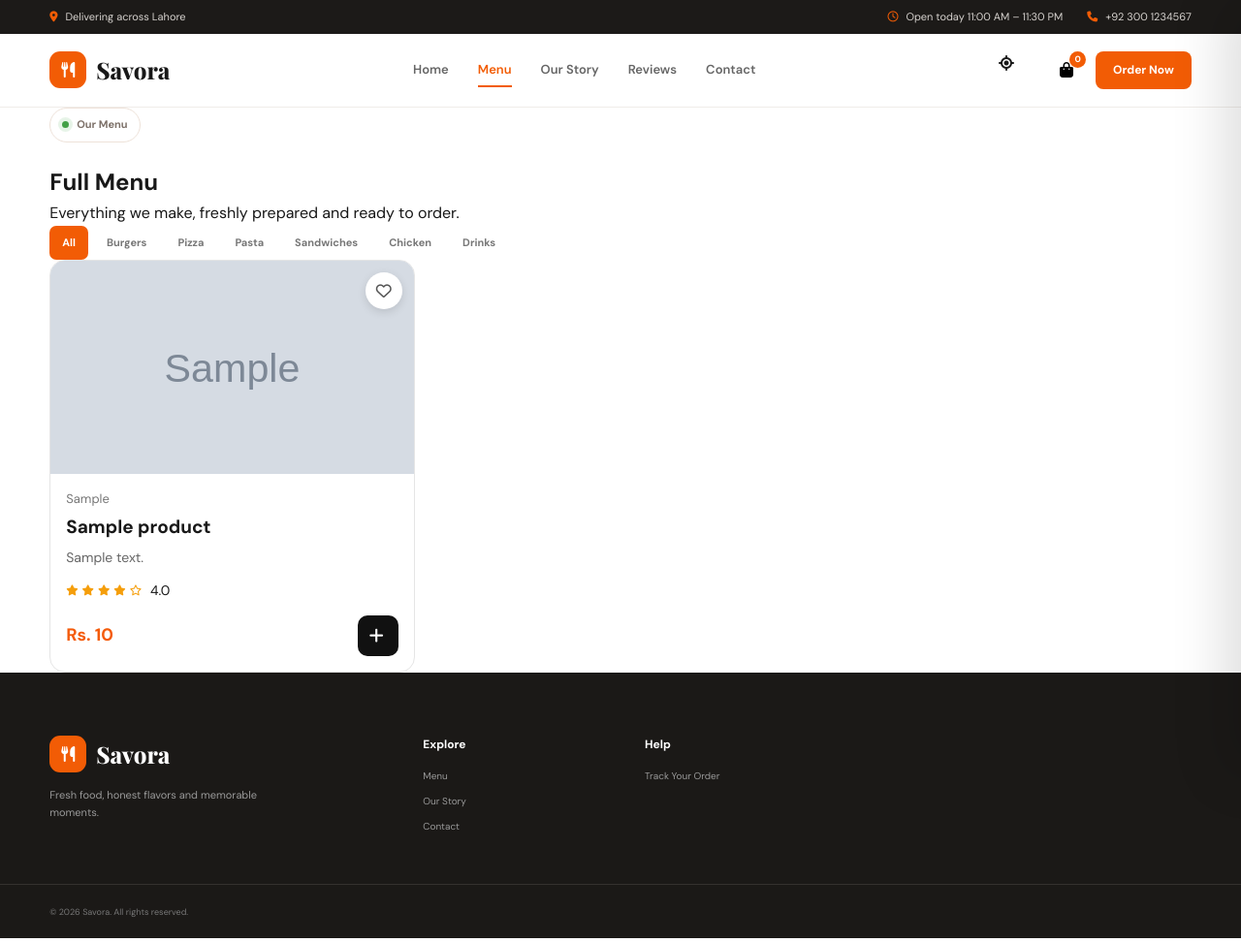
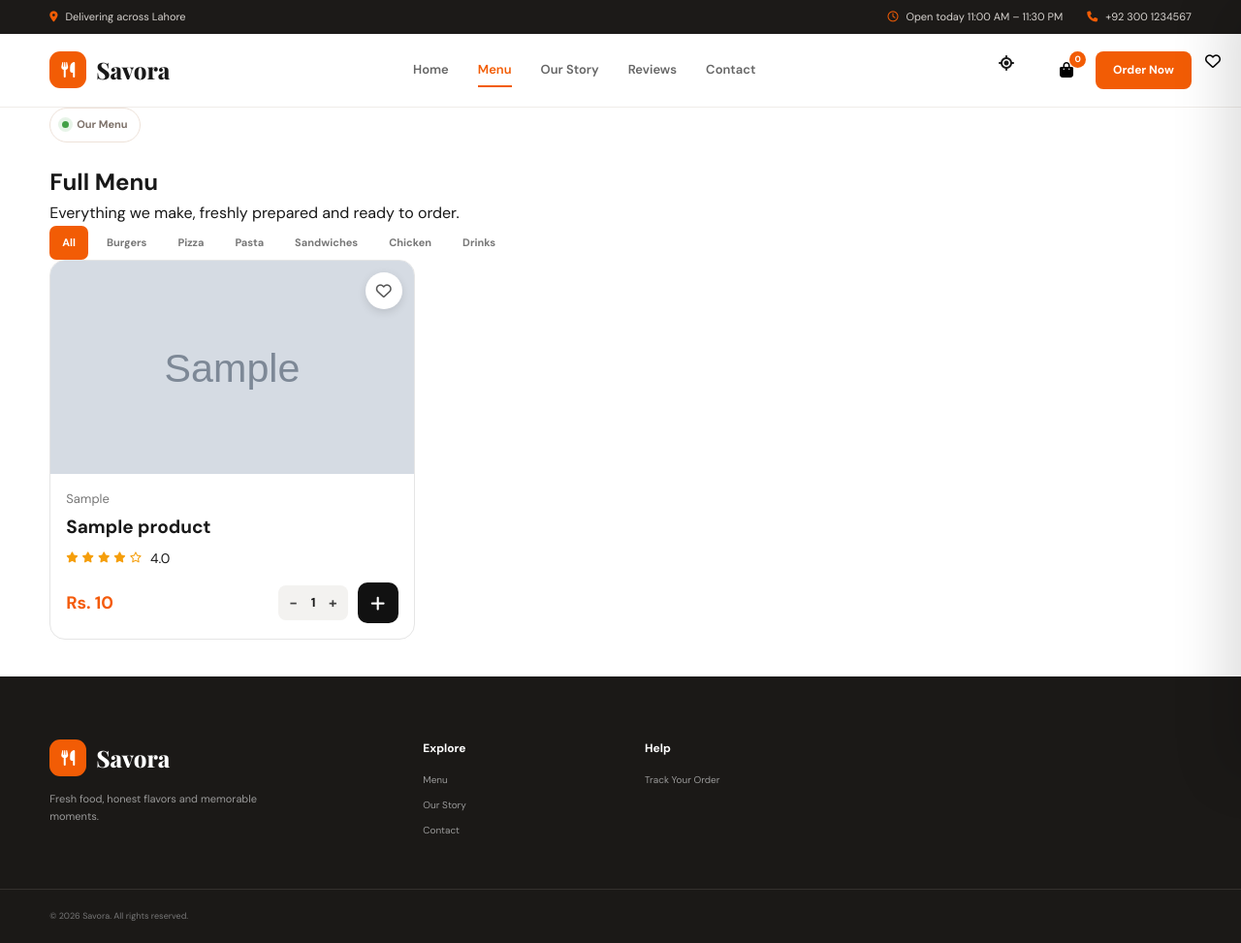
Before and after one commit to abdur1233/savora, a Flask app: page /menu in a window 1280 px wide. Shown: the whole page at 97% size. Run offline with Flask 3, Linux system fonts and the light colour scheme; tables that the repository leaves empty hold one stand-in row (values such as "Sample post"); grey boxes marked "Sample" are stand-in pictures; some libraries are stand-ins or nearby versions.

Commit message:
redesign full menu page with quantity stepper and load more

```diff
--- a/static/css/style.css
+++ b/static/css/style.css
@@ -3521,3 +3521,96 @@ a {
         transition: none !important;
     }
 }
+
+
+/* =========================================
+   FULL MENU PAGE — quantity stepper + Load More
+========================================= */
+
+.menu-card-actions {
+    display: flex;
+    align-items: center;
+    gap: 10px;
+}
+
+.qty-stepper {
+    display: flex;
+    align-items: center;
+    gap: 10px;
+    background: #f3f2f0;
+    border-radius: 8px;
+    padding: 8px 11px;
+}
+
+.qty-stepper button {
+    background: none;
+    border: none;
+    font-size: 15px;
+    font-weight: 700;
+    cursor: pointer;
+    color: #444;
+    line-height: 1;
+    padding: 0;
+    transition: color 0.2s ease, transform 0.2s ease;
+}
+
+.qty-stepper button:hover {
+    color: var(--orange);
+    transform: scale(1.15);
+}
+
+.qty-value {
+    font-size: 13px;
+    font-weight: 700;
+    min-width: 12px;
+    text-align: center;
+}
+
+.load-more-wrap {
+    display: flex;
+    justify-content: center;
+    margin-top: 38px;
+}
+
+.load-more-btn {
+    display: inline-flex;
+    align-items: center;
+    gap: 8px;
+    background: white;
+    border: 1px solid #e5ddd4;
+    padding: 13px 28px;
+    border-radius: 8px;
+    font-size: 12px;
+    font-weight: 700;
+    color: #333;
+    cursor: pointer;
+    transition:
+        transform 0.3s cubic-bezier(0.22, 1, 0.36, 1),
+        box-shadow 0.3s ease,
+        border-color 0.3s ease,
+        color 0.3s ease;
+}
+
+.load-more-btn:hover {
+    border-color: var(--orange);
+    color: var(--orange);
+    transform: translateY(-3px);
+    box-shadow: 0 12px 26px rgba(0, 0, 0, 0.08);
+}
+
+.load-more-btn i {
+    font-size: 10px;
+    transition: transform 0.3s ease;
+}
+
+.load-more-btn:hover i {
+    transform: translateY(2px);
+}
+
+@media (prefers-reduced-motion: reduce) {
+    .qty-stepper button,
+    .load-more-btn,
+    .load-more-btn i {
+        transition: none !important;
+    }
+}
--- a/static/js/script.js
+++ b/static/js/script.js
@@ -51,6 +51,7 @@ document.addEventListener("DOMContentLoaded", () => {
     ========================================= */
 
     let products = [];
+    let fullMenuVisibleCount = 6;
 
     async function loadProducts() {
 
@@ -146,9 +147,21 @@ document.addEventListener("DOMContentLoaded", () => {
             return;
         }
 
+        const isFullMenuLayout =
+            menuContainer.dataset.layout === "full-menu";
+
+        let listToRender = productList;
+
+        if (isFullMenuLayout) {
+
+            listToRender =
+                productList.slice(0, fullMenuVisibleCount);
+
+        }
+
         menuContainer.innerHTML = "";
 
-        productList.forEach(product => {
+        listToRender.forEach(product => {
 
             const card = document.createElement("article");
 
@@ -175,34 +188,7 @@ document.addEventListener("DOMContentLoaded", () => {
             const isOutOfStock =
                 stock <= 0;
 
-            card.innerHTML = `
-
-                <div class="food-image">
-
-                    <img
-                        src="${escapeAttribute(image)}"
-                        alt="${escapeAttribute(product.name)}"
-                        loading="lazy"
-                    >
-
-                    <div class="food-image-overlay">
-                        <span>
-                            <i class="fa-solid fa-eye"></i>
-                            View Details
-                        </span>
-                    </div>
-
-                    <button
-                        type="button"
-                        class="favorite heart-btn"
-                        aria-label="Add to favorites">
-
-                        <i class="fa-regular fa-heart"></i>
-
-                    </button>
-
-                    ${
-                        isOutOfStock
+            const stockBadgeHTML = isOutOfStock
                 ? `<span class="out-of-stock-badge" style="
                     position:absolute;
                     top:10px;
@@ -228,8 +214,161 @@ document.addEventListener("DOMContentLoaded", () => {
                             font-weight:600;
                         ">Only ${stock} left</span>`
                         : ""
-                            )
-                    }
+                );
+
+            if (isFullMenuLayout) {
+
+                card.innerHTML = `
+
+                    <div class="food-image">
+
+                        <img
+                            src="${escapeAttribute(image)}"
+                            alt="${escapeAttribute(product.name)}"
+                            loading="lazy"
+                        >
+
+                        <div class="food-image-overlay">
+                            <span>
+                                <i class="fa-solid fa-eye"></i>
+                                View Details
+                            </span>
+                        </div>
+
+                        <button
+                            type="button"
+                            class="favorite heart-btn"
+                            aria-label="Add to favorites">
+
+                            <i class="fa-regular fa-heart"></i>
+
+                        </button>
+
+                        ${stockBadgeHTML}
+
+                    </div>
+
+
+                    <div class="food-content">
+
+                        <span class="food-category">
+                            ${escapeHTML(product.category || "")}
+                        </span>
+
+                        <h3>
+                            ${escapeHTML(product.name || "")}
+                        </h3>
+
+                        <div class="food-rating">
+
+                            <span class="stars">
+                                ${stars}
+                            </span>
+
+                            <span>
+                                ${rating.toFixed(1)}
+                            </span>
+
+                        </div>
+
+
+                        <div class="food-bottom menu-card-bottom">
+
+                            <strong>
+                                Rs. ${Number(
+                                    product.price || 0
+                                ).toLocaleString()}
+                            </strong>
+
+
+                            <div class="menu-card-actions">
+
+                                <div class="qty-stepper">
+
+                                    <button
+                                        type="button"
+                                        class="qty-minus"
+                                        aria-label="Decrease quantity">
+                                        −
+                                    </button>
+
+                                    <span class="qty-value">1</span>
+
+                                    <button
+                                        type="button"
+                                        class="qty-plus"
+                                        aria-label="Increase quantity">
+                                        +
+                                    </button>
+
+                                </div>
+
+
+                                <button
+                                    type="button"
+                                    class="add-btn"
+                                    data-id="${product.id || ""}"
+                                    data-name="${escapeAttribute(
+                                        product.name || ""
+                                    )}"
+                                    data-price="${product.price || 0}"
+                                    data-image="${escapeAttribute(
+                                        image
+                                    )}"
+                                    data-customize="${
+                                        productHasCustomizations(product)
+                                            ? "true"
+                                            : "false"
+                                    }"
+                                    ${isOutOfStock ? "disabled" : ""}
+                                    style="${
+                                        isOutOfStock
+                                            ? "opacity:0.5; cursor:not-allowed;"
+                                            : ""
+                                    }"
+                                    aria-label="Add to cart">
+
+                                    <i class="fa-solid fa-plus"></i>
+
+                                </button>
+
+                            </div>
+
+                        </div>
+
+                    </div>
+
+                `;
+
+            } else {
+
+                card.innerHTML = `
+
+                    <div class="food-image">
+
+                        <img
+                            src="${escapeAttribute(image)}"
+                            alt="${escapeAttribute(product.name)}"
+                            loading="lazy"
+                        >
+
+                        <div class="food-image-overlay">
+                            <span>
+                                <i class="fa-solid fa-eye"></i>
+                                View Details
+                            </span>
+                        </div>
+
+                        <button
+                            type="button"
+                            class="favorite heart-btn"
+                            aria-label="Add to favorites">
+
+                            <i class="fa-regular fa-heart"></i>
+
+                        </button>
+
+                        ${stockBadgeHTML}
 
                     </div>
 
@@ -312,9 +451,27 @@ document.addEventListener("DOMContentLoaded", () => {
 
                 `;
 
+            }
+
             menuContainer.appendChild(card);
 
         });
+
+        if (isFullMenuLayout) {
+
+            const loadMoreBtn =
+                document.querySelector("#loadMoreBtn");
+
+            if (loadMoreBtn) {
+
+                loadMoreBtn.style.display =
+                    fullMenuVisibleCount >= productList.length
+                        ? "none"
+                        : "";
+
+            }
+
+        }
 
         attachProductEvents();
     }
@@ -398,13 +555,83 @@ document.addEventListener("DOMContentLoaded", () => {
                     }
 
                 }
+
+                // If this card has a quantity stepper next
+                // to the Add button (the full-menu layout),
+                // add that many at once and reset it back
+                // to 1 afterwards.
+
+                const qtyEl =
+                    button
+                        .closest(".menu-card-actions")
+                        ?.querySelector(".qty-value");
+
+                const quantity =
+                    qtyEl
+                        ? Math.max(1, parseInt(qtyEl.textContent, 10) || 1)
+                        : 1;
 
                 addToCart(
                     id,
                     name,
                     price,
-                    image
-                );
+                    image,
+                    { quantity }
+                );
+
+                if (qtyEl) {
+                    qtyEl.textContent = "1";
+                }
+
+            });
+
+        });
+
+
+        /* QUANTITY STEPPER (full-menu layout) */
+
+        $$(".qty-minus").forEach(button => {
+
+            on(button, "click", event => {
+
+                event.preventDefault();
+
+                const valueEl =
+                    button
+                        .closest(".qty-stepper")
+                        ?.querySelector(".qty-value");
+
+                if (!valueEl) return;
+
+                const current =
+                    parseInt(valueEl.textContent, 10) || 1;
+
+                valueEl.textContent =
+                    Math.max(1, current - 1);
+
+            });
+
+        });
+
+
+        $$(".qty-plus").forEach(button => {
+
+            on(button, "click", event => {
+
+                event.preventDefault();
+
+                const valueEl =
+                    button
+                        .closest(".qty-stepper")
+                        ?.querySelector(".qty-value");
+
+                if (!valueEl) return;
+
+                const current =
+                    parseInt(valueEl.textContent, 10) || 1;
+
+                valueEl.textContent =
+                    Math.min(99, current + 1);
 
             });
 
@@ -995,6 +1222,9 @@ document.addEventListener("DOMContentLoaded", () => {
         const customizationSummary =
             options.customizationSummary || "";
 
+        const quantityToAdd =
+            Math.max(1, Number(options.quantity) || 1);
+
         // Items with different customizations must stay as
         // separate cart lines, so we match on name + the
         // exact selections, not just the name.
@@ -1015,7 +1245,7 @@ document.addEventListener("DOMContentLoaded", () => {
 
         if (existing) {
 
-            existing.quantity++;
+            existing.quantity += quantityToAdd;
 
         } else {
 
@@ -1024,7 +1254,7 @@ document.addEventListener("DOMContentLoaded", () => {
                 id: id,
                 name: name,
                 price: Number(price),
-                quantity: 1,
+                quantity: quantityToAdd,
                 image: image,
                 optionKey: optionKey,
                 selectedSize: selectedSize,
@@ -1123,6 +1353,30 @@ document.addEventListener("DOMContentLoaded", () => {
                 .trim();
 
 
+            // On the full-menu (paginated) layout, only a
+            // handful of products exist in the DOM at once.
+            // Filtering by a specific category should show
+            // every matching item, not just the ones loaded
+            // so far — so expand pagination first, then
+            // re-render before applying the show/hide filter.
+
+            const fullMenuGrid =
+                document.querySelector(
+                    '.food-grid[data-layout="full-menu"]'
+                );
+
+            if (fullMenuGrid && products.length) {
+
+                fullMenuVisibleCount =
+                    category === "all"
+                        ? 6
+                        : products.length;
+
+                renderProducts(products);
+
+            }
+
+
             $$(".food-card").forEach(card => {
 
                 const cardCategory =
@@ -1149,6 +1403,21 @@ document.addEventListener("DOMContentLoaded", () => {
             });
 
         });
+
+    });
+
+
+    /* =========================================
+       LOAD MORE (full-menu layout)
+    ========================================= */
+
+    const loadMoreBtn = $("#loadMoreBtn");
+
+    on(loadMoreBtn, "click", () => {
+
+        fullMenuVisibleCount += 6;
+
+        renderProducts(products);
 
     });
 
--- a/templates/menu.html
+++ b/templates/menu.html
@@ -142,6 +142,20 @@
 
 
             <div class="nav-actions">
+
+
+                <!-- Wishlist -->
+
+                <button
+                    type="button"
+                    class="icon-btn favorite heart-btn"
+                    id="wishlistOpen"
+                    aria-label="Wishlist">
+
+                    <i class="fa-regular fa-heart"></i>
+
+                </button>
+
 
 
                 <!-- Track Order -->
@@ -319,7 +333,25 @@
 
                 <div
                     class="food-grid"
-                    id="foodGrid">
+                    id="foodGrid"
+                    data-layout="full-menu">
+
+                </div>
+
+
+                <div class="load-more-wrap">
+
+                    <button
+                        type="button"
+                        class="load-more-btn"
+                        id="loadMoreBtn"
+                        style="display:none;">
+
+                        Load More
+
+                        <i class="fa-solid fa-chevron-down"></i>
+
+                    </button>
 
                 </div>
 
```
Lines whose indentation alone changed are shown as unchanged.
